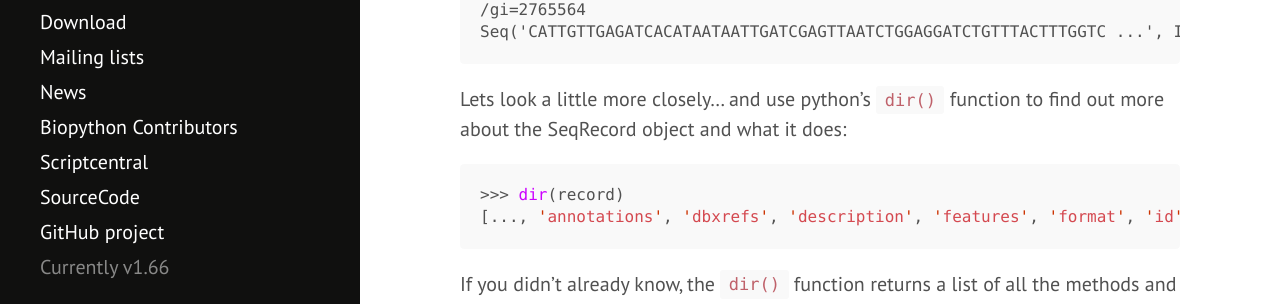
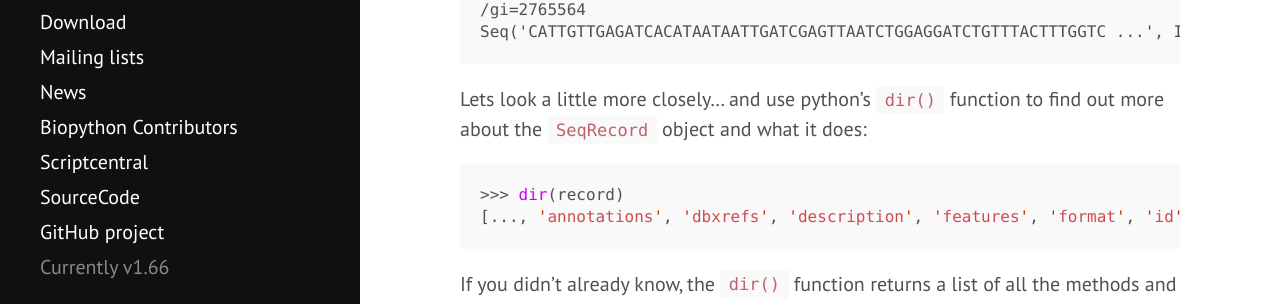
Before and after one commit to biopython/biopython.github.io, a Jekyll site: the page built from wiki/SeqRecord.md, in a window 1280 px wide and 900 px high, scrolled down 1297 px. Shown: the part 174-478 px from the top of the window. Built offline with Jekyll 4.4.1, drawn with Linux system fonts in a browser that asks for light colours; some of the changed text lies outside the part shown.

Commit message:
More backticks

````diff
--- a/wiki/SeqRecord.md
+++ b/wiki/SeqRecord.md
@@ -13,7 +13,7 @@ name), description and optionally annotation and sub-features.
 Most of the sequence file format parsers in BioPython can return
 `SeqRecord` objects (and may offer a format specific record object
 too, see for example Bio.SwissProt). The [SeqIO](SeqIO "wikilink")
-system will *only* return SeqRecord objects.
+system will *only* return `SeqRecord` objects.
 
 In addition to the `SeqRecord` object's [API
 documentation](http://biopython.org/DIST/docs/api/Bio.SeqRecord.SeqRecord-class.html),
@@ -76,7 +76,7 @@ Seq('CATTGTTGAGATCACATAATAATTGATCGAGTTAATCTGGAGGATCTGTTTACTTTGGTC ...', IUPACA
 ```
 
 Lets look a little more closely... and use python's `dir()` function
-to find out more about the SeqRecord object and what it does:
+to find out more about the `SeqRecord` object and what it does:
 
 ``` python
 >>> dir(record)
````
